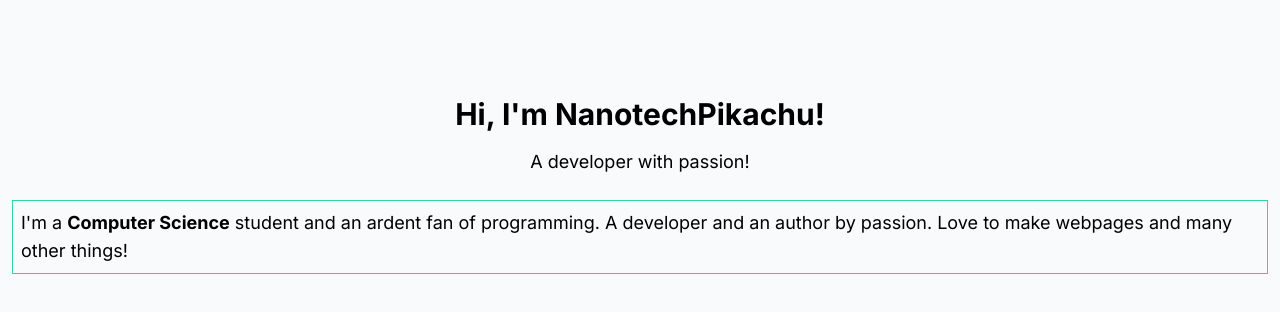
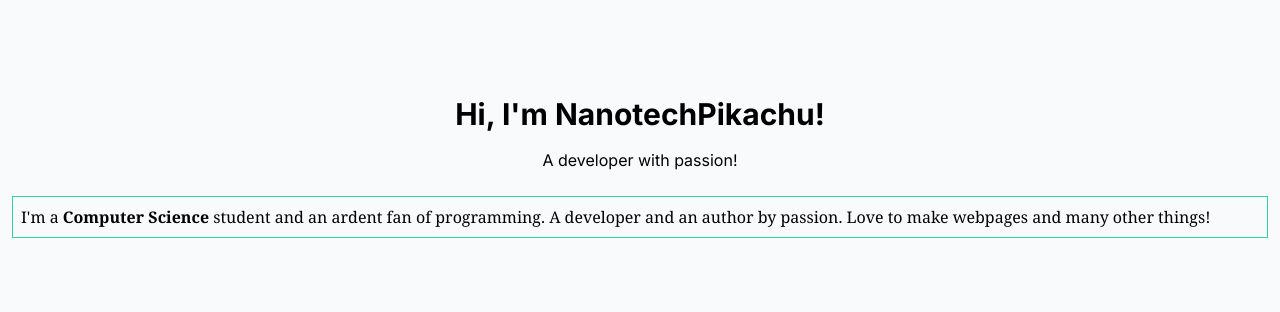
Before and after one commit to NanotechPikachu/Portfolio, a Next.js app: page / in a window 1280 px wide. Shown: the top 312 px of the page. Built offline with nearby package versions, Linux system fonts and the light colour scheme.

Commit message:
Update page.js

```diff
--- a/src/app/page.js
+++ b/src/app/page.js
@@ -3,10 +3,10 @@ export default function Home() {
     <>
     <div className="ml-4 mr-4 mt-24">
     <h1 className="font-bold text-center text-2xl md:text-3xl dark:text-white text-black mb-4">Hi, I&apos;m NanotechPikachu!</h1>
-    <p className="text-base dark:text-zinc-50 text-black md:text-lg text-center">A developer with passion!</p>
+    <p className="text-sm dark:text-zinc-50 text-black md:text-base text-center">A developer with passion!</p>
     </div>
     <div className="mt-6 mr-3 ml-3 border dark:border-emerald-600 border-emerald-400">
-    <p className="md:text-lg text-base dark:text-zinc-50 text-black mr-2 ml-2 mt-2 mb-2">
+    <p className="font-serif md:text-base text-sm dark:text-zinc-50 text-black mr-2 ml-2 mt-2 mb-2">
 I&apos;m a <b>Computer Science</b> student and an ardent fan of programming. A developer and an author by passion. Love to make webpages and many other things!
     </p>
     </div>
```
